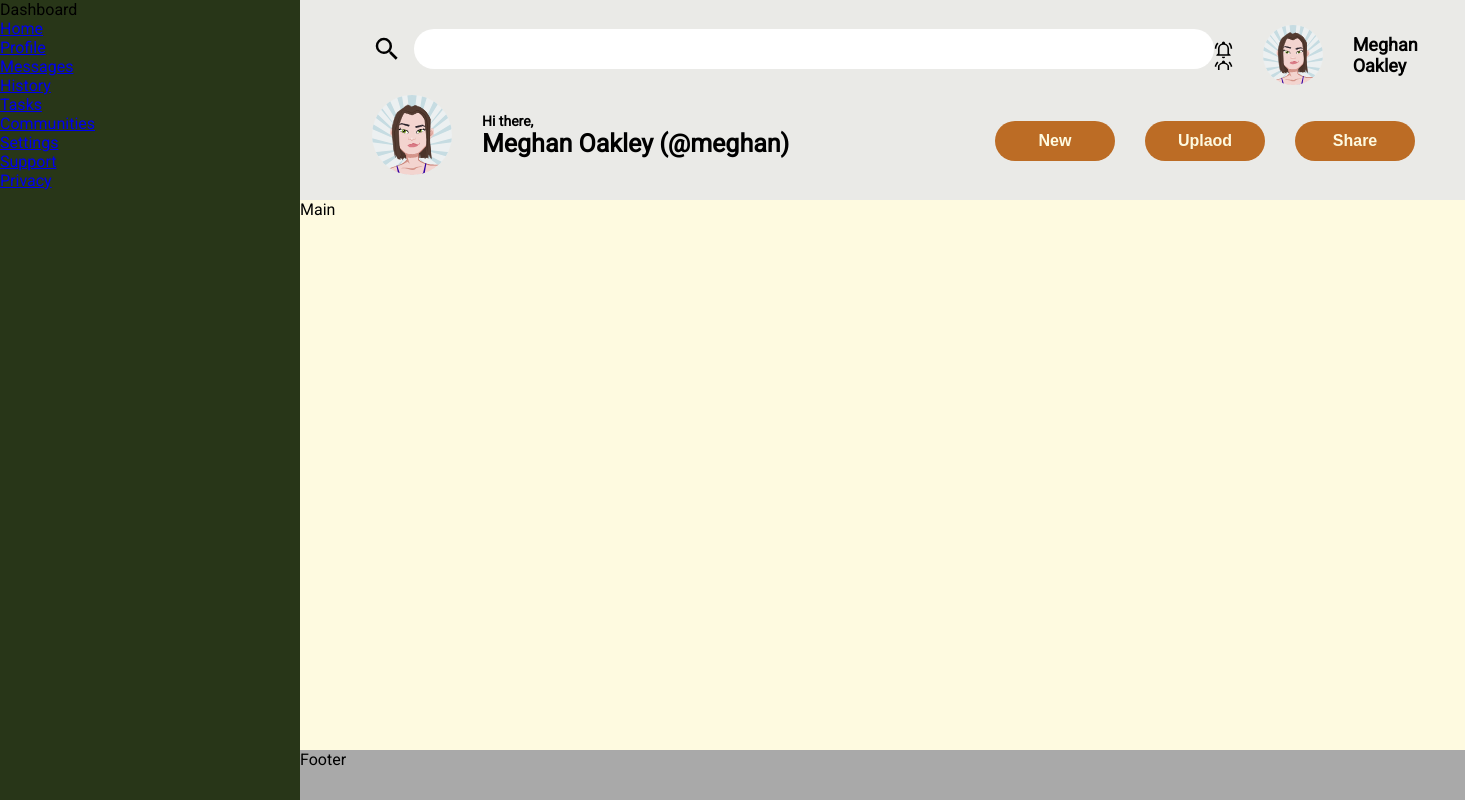
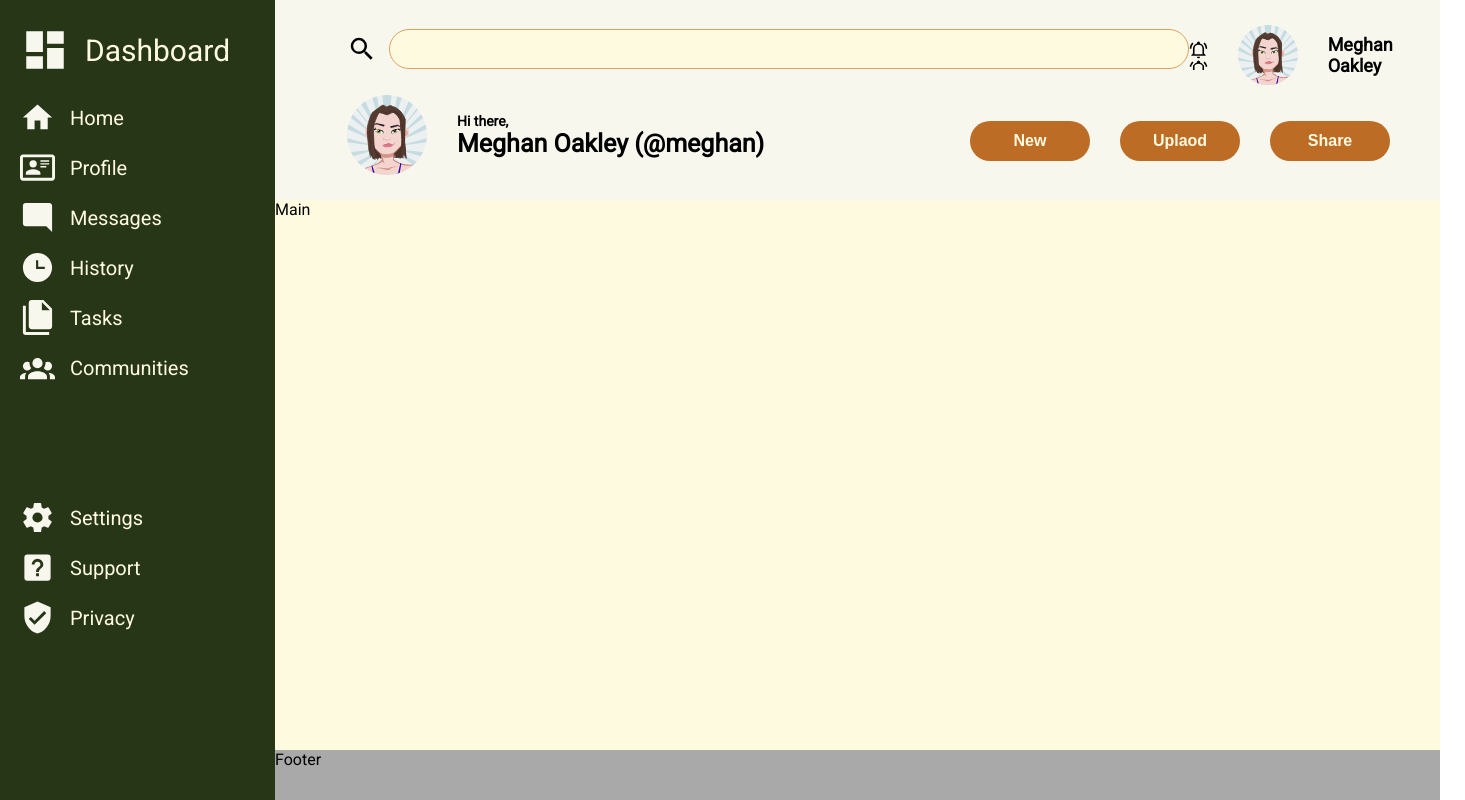
Before and after one commit to j-brzoz/odin-admin-dashboard, a plain HTML site: page index.html in a window 1280 px wide. Shown: the whole page, 1465 px wide, since content can reach past the window. Drawn offline with Linux system fonts and the light colour scheme.

Commit message:
finished sidebar + color changes

```diff
--- a/index.html
+++ b/index.html
@@ -37,36 +37,46 @@
     </div>
     <div class="sidebar">
         <div class="dashboard">
+            <img src="images/sidebar/view-dashboard.svg">
             <p>Dashboard</p>
         </div>
         <ul class="menu">
             <li class="menuItem">
+                <img src="images/sidebar/home.svg">
                 <a href="index.html" class="menuItemLink">Home</a>
             </li>
             <li class="menuItem">
+                <img src="images/sidebar/card-account-details-outline.svg">
                 <a href="index.html" class="menuItemLink">Profile</a>
             </li>
             <li class="menuItem">
+                <img src="images/sidebar/message-reply.svg">
                 <a href="index.html" class="menuItemLink">Messages</a>
             </li>
             <li class="menuItem">
+                <img src="images/sidebar/clock-time-three.svg">
                 <a href="index.html" class="menuItemLink">History</a>
             </li>
             <li class="menuItem">
+                <img src="images/sidebar/file-multiple.svg">
                 <a href="index.html" class="menuItemLink">Tasks</a>
             </li>
             <li class="menuItem">
+                <img src="images/sidebar/account-group.svg">
                 <a href="index.html" class="menuItemLink">Communities</a>
             </li>
         </ul>
         <ul class="menu">
             <li class="menuItem">
+                <img src="images/sidebar/cog.svg">
                 <a href="index.html" class="menuItemLink">Settings</a>
             </li>
             <li class="menuItem">
+                <img src="images/sidebar/help-box.svg">
                 <a href="index.html" class="menuItemLink">Support</a>
             </li>
             <li class="menuItem">
+                <img src="images/sidebar/shield-check.svg">
                 <a href="index.html" class="menuItemLink">Privacy</a>
             </li>
         </ul>
--- a/style.css
+++ b/style.css
@@ -18,14 +18,14 @@
 body {
     height: 100vh;
     display: grid;
-    grid-template-columns: 300px 1fr;
+    grid-template-columns: 275px 1fr;
     grid-template-rows: 200px 1fr 50px;
     font-family: 'Roboto', Arial, Helvetica, sans-serif;
 }
 
 .header {
     grid-area: 1 / 2 / 2 / 3;
-    background-color: #eaeae7;
+    background-color: #f7f7ed;
     display: flex;
     flex-direction: column;
     justify-content: center;
@@ -57,10 +57,16 @@ body {
 .header input {
     width: 800px;
     height: 40px;
-    border: none;
+    border: 1px solid #dda15e;
     border-radius: 20px;
     padding-left: 20px;
     font-size: 18px;
+    background-color: #fefae0;
+}
+
+.header input:focus {
+    outline: none;
+    border: 2px solid #dda15e;
 }
 
 .header form {
@@ -154,6 +160,51 @@ body {
 .sidebar {
     grid-area: 1 / 1 / 4 / 2;
     background-color: #283618;
+    display: grid;
+    grid-template-rows: 100px 400px 300px;
+}
+
+.dashboard {
+    display: flex;
+    align-items: center;
+    gap: 15px;
+    padding-left: 20px;
+}
+
+.dashboard img {
+    height: 50px;
+    width: auto;
+    filter: invert(94%) sepia(15%) saturate(198%) hue-rotate(7deg) brightness(108%) contrast(94%);
+}
+
+.dashboard p {
+    color: #fefae0;
+    font-size: 30px;
+}
+
+.menu {
+    display: flex;
+    flex-direction: column;
+    gap: 15px;;
+}
+
+.menuItem {
+    display: flex;
+    align-items: center;
+    gap: 15px;
+}
+
+.menuItem img {
+    padding-left: 20px;;
+    height: 35px;
+    width: auto;
+    filter: invert(94%) sepia(15%) saturate(198%) hue-rotate(7deg) brightness(108%) contrast(94%);
+}
+
+.menuItem a {
+    text-decoration: none;
+    color: #fefae0;
+    font-size: 20px;
 }
 
 .main {
```
